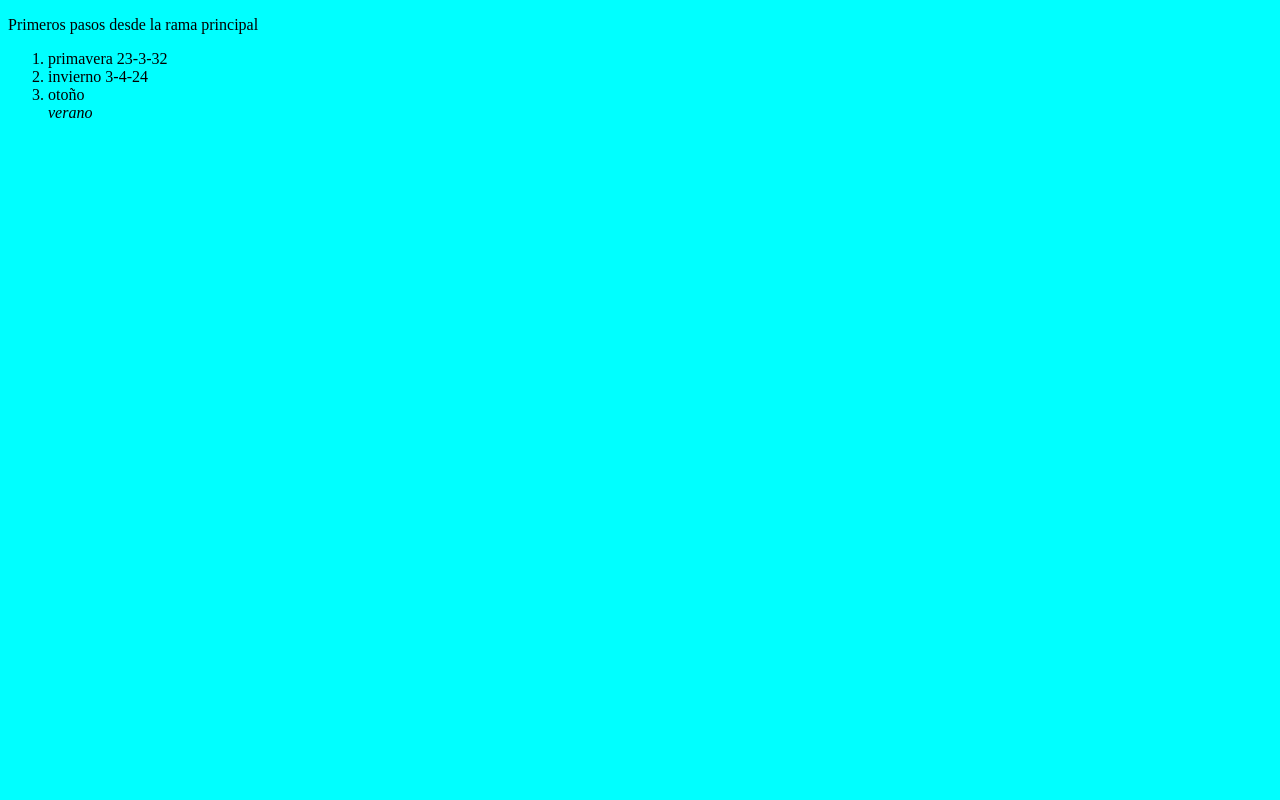
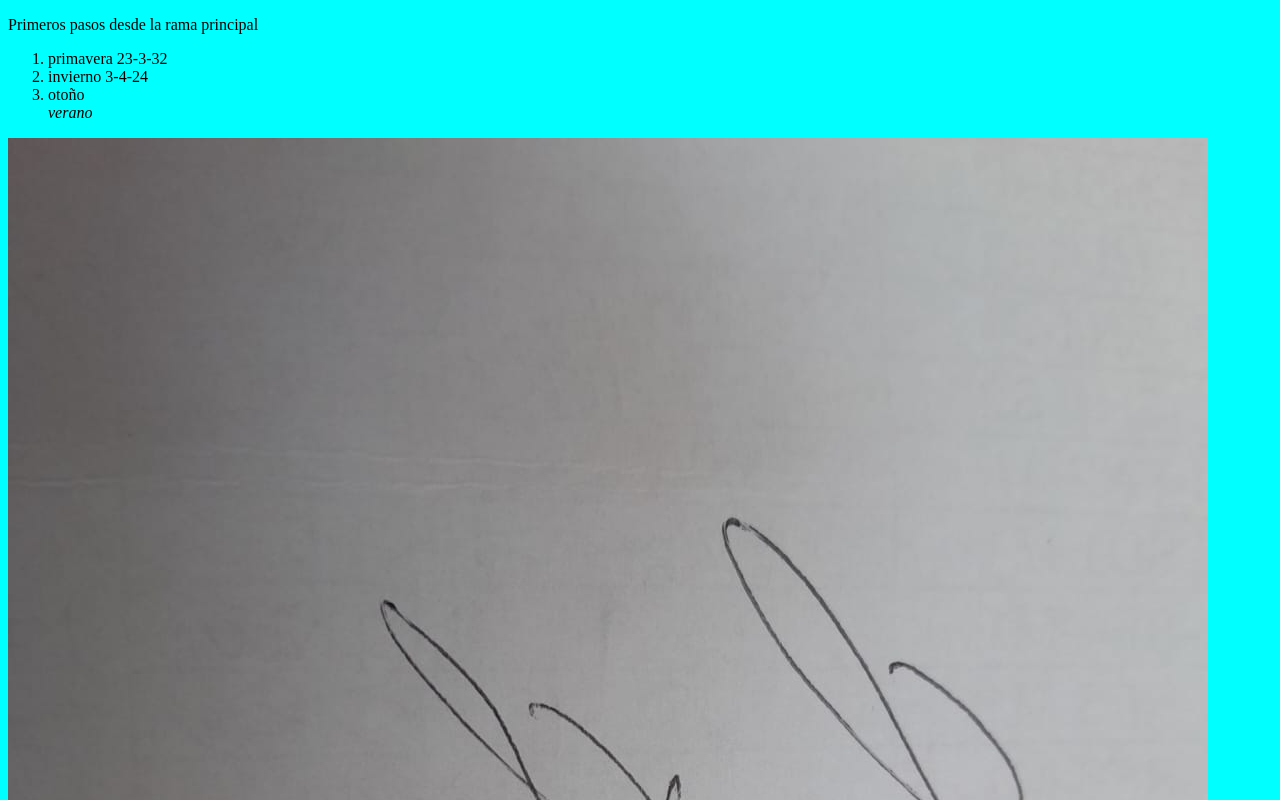
Before and after one commit to kevin12600/cursodev, a plain HTML site: page index.html in a window 1280 px wide. Shown: the top 800 px of the page. Drawn offline with Linux system fonts and the light colour scheme.

Commit message:
creacion pagina

```diff
--- a/index.html
+++ b/index.html
@@ -14,5 +14,6 @@
         <li>otoño</li>
         <i>verano<i>
     </ol>
+    <img src="firma.jpg" alt="flugo basico git">
 </body>
 </html>
```
Also changed, not shown: firma.jpg (added).
